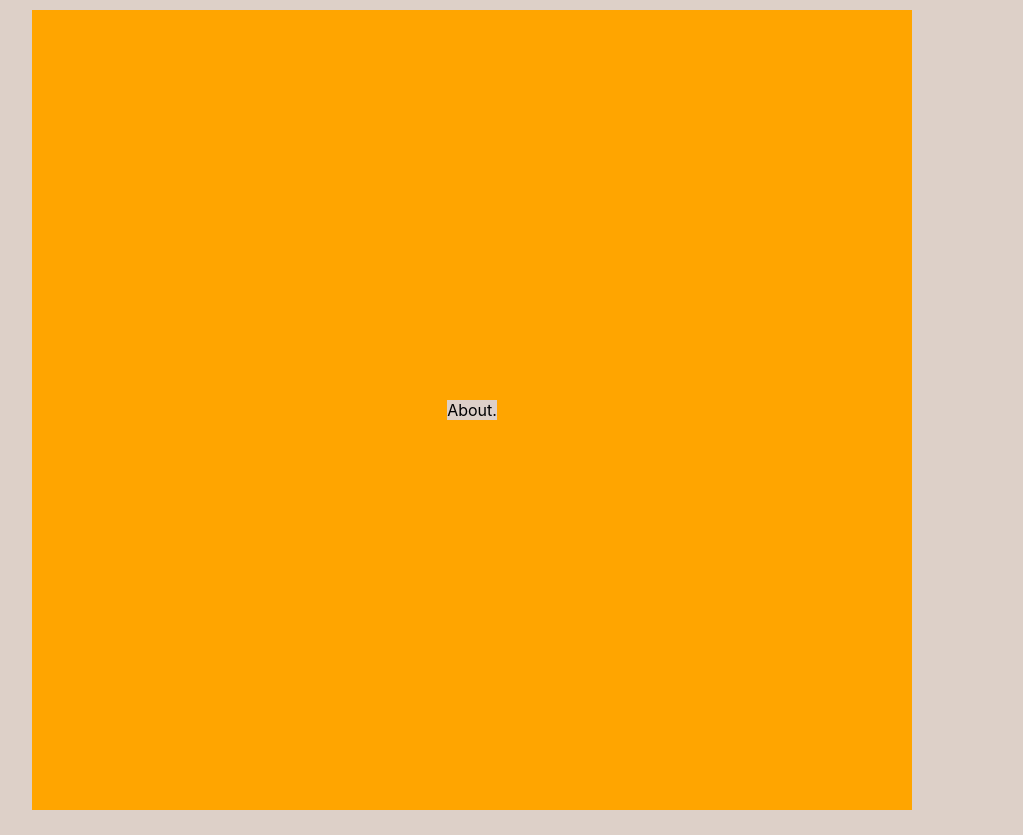
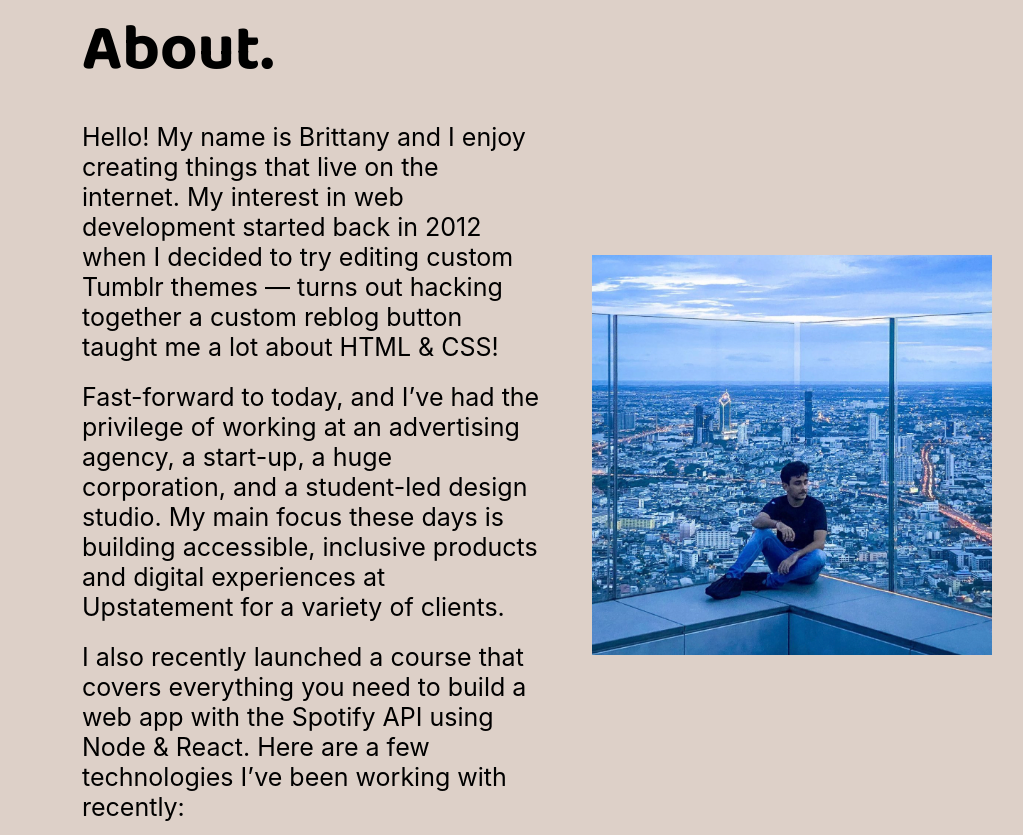
Before and after one commit to AryaLaddha/personalWebsite, a React (Create React App) app in the folder personal-website/: page / in a window 1280 px wide. Shown: the part 980-1815 px from the top of the page, without its empty margins (168-1191 px from the left). Before the commit the page ends 1790 px from the top, so only its background shows below. Built offline with nearby package versions, Linux system fonts and the light colour scheme; the HTML template or start-up script is replaced by a standard one.

Commit message:
about page basic design

```diff
--- a/personal-website/src/components/about/About.css
+++ b/personal-website/src/components/about/About.css
@@ -1,9 +1,39 @@
 .AboutPage {
     height: 100vh;
-    background: orange;
+    width: 75%;
+    /* background: orange; */
     display: flex;
     margin-left: 200px;
     margin-right: 200px;
     justify-content: center;
     align-items: center;
 }
+
+.About-Information{
+    padding: 50px;
+    height: 750px;
+    width: 650px;
+    /* background: rgb(4, 3, 75); */
+    display: flex;
+    flex-direction:column;
+    justify-content: center;
+    align-items: justify;
+}
+
+.About-Heading {
+    font-size: 65px;
+    font-weight: bold;
+    font-family: 'Baloo 2';
+}
+
+.About-Paragraph-1, .About-Paragraph-2, .About-Paragraph-3 {
+    font-size: 25px;
+    margin-top: 20px;
+}
+
+.About-Photo {
+    width: 400px;
+    height: 400px;
+    /* background: rgb(0, 204, 255); */
+    margin-top: 90px;
+}
--- a/personal-website/src/components/about/About.js
+++ b/personal-website/src/components/about/About.js
@@ -1,14 +1,27 @@
 import React from 'react'
 import './About.css'
+import PersonalPhoto from '../../images/IMG_5391.jpg'
 
 class About extends React.Component {
     render () {
         return (
             <div className="AboutPage">
-                <div className="About-Heading">About.</div>
-                <div className="About-Main">
-                    <div className="About-Para"></div>
-                    <div className="About-Image"></div>
+                <div className="About-Information">
+                    <div className="About-Heading">
+                        About.
+                    </div>
+                    <div className="About-Paragraph-1">
+                        Hello! My name is Brittany and I enjoy creating things that live on the internet. My interest in web development started back in 2012 when I decided to try editing custom Tumblr themes — turns out hacking together a custom reblog button taught me a lot about HTML & CSS!
+                    </div>
+                    <div className="About-Paragraph-2">
+                        Fast-forward to today, and I’ve had the privilege of working at an advertising agency, a start-up, a huge corporation, and a student-led design studio. My main focus these days is building accessible, inclusive products and digital experiences at Upstatement for a variety of clients.
+                    </div>
+                    <div className="About-Paragraph-3">
+                        I also recently launched a course that covers everything you need to build a web app with the Spotify API using Node & React. Here are a few technologies I’ve been working with recently:
+                    </div>
+                </div>
+                <div className="About-Photo">
+                    <img src={PersonalPhoto} alt="logo" className="Personal-image" width="400px" height="400px"/>
                 </div>
             </div>
         )
```
